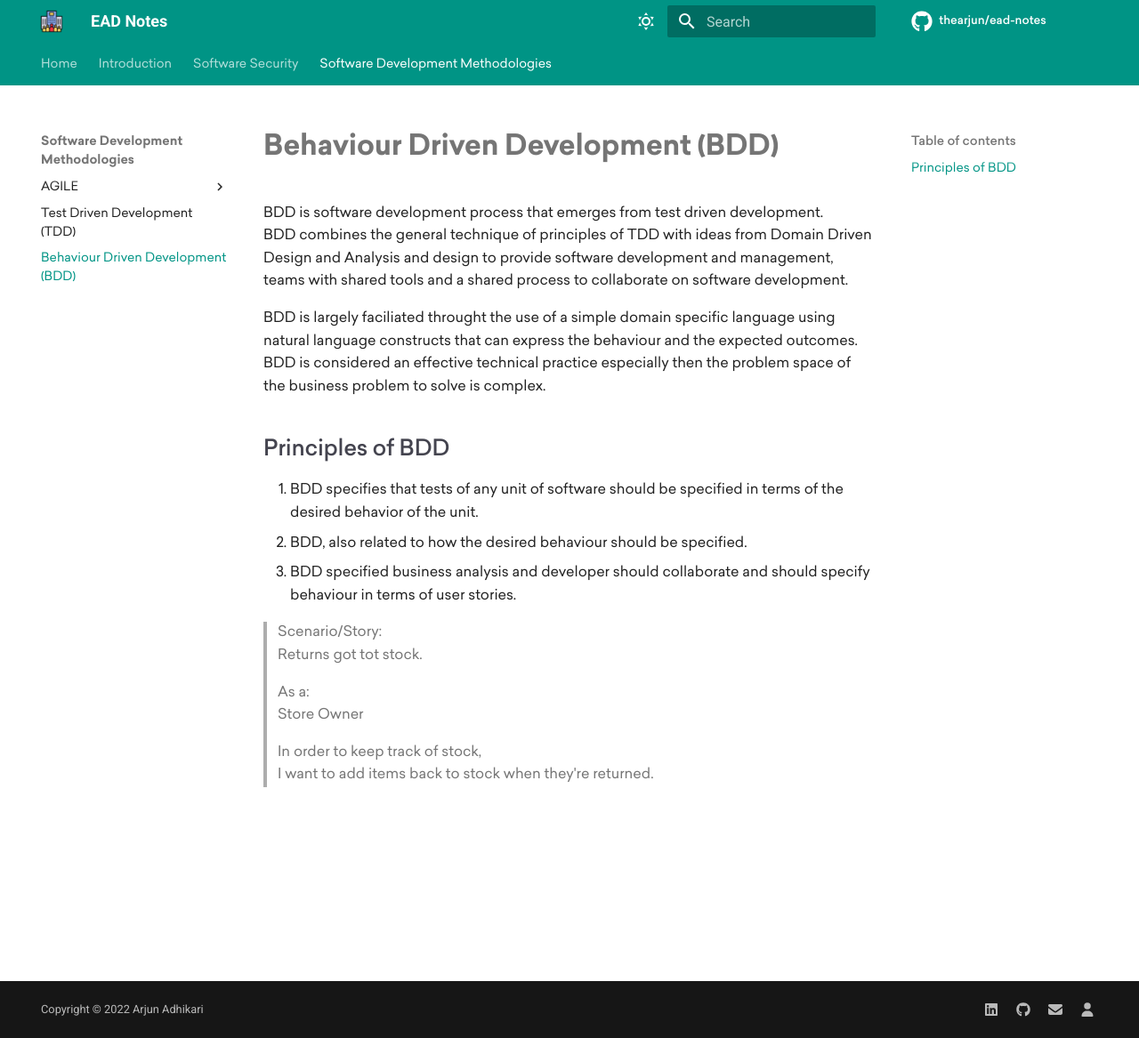
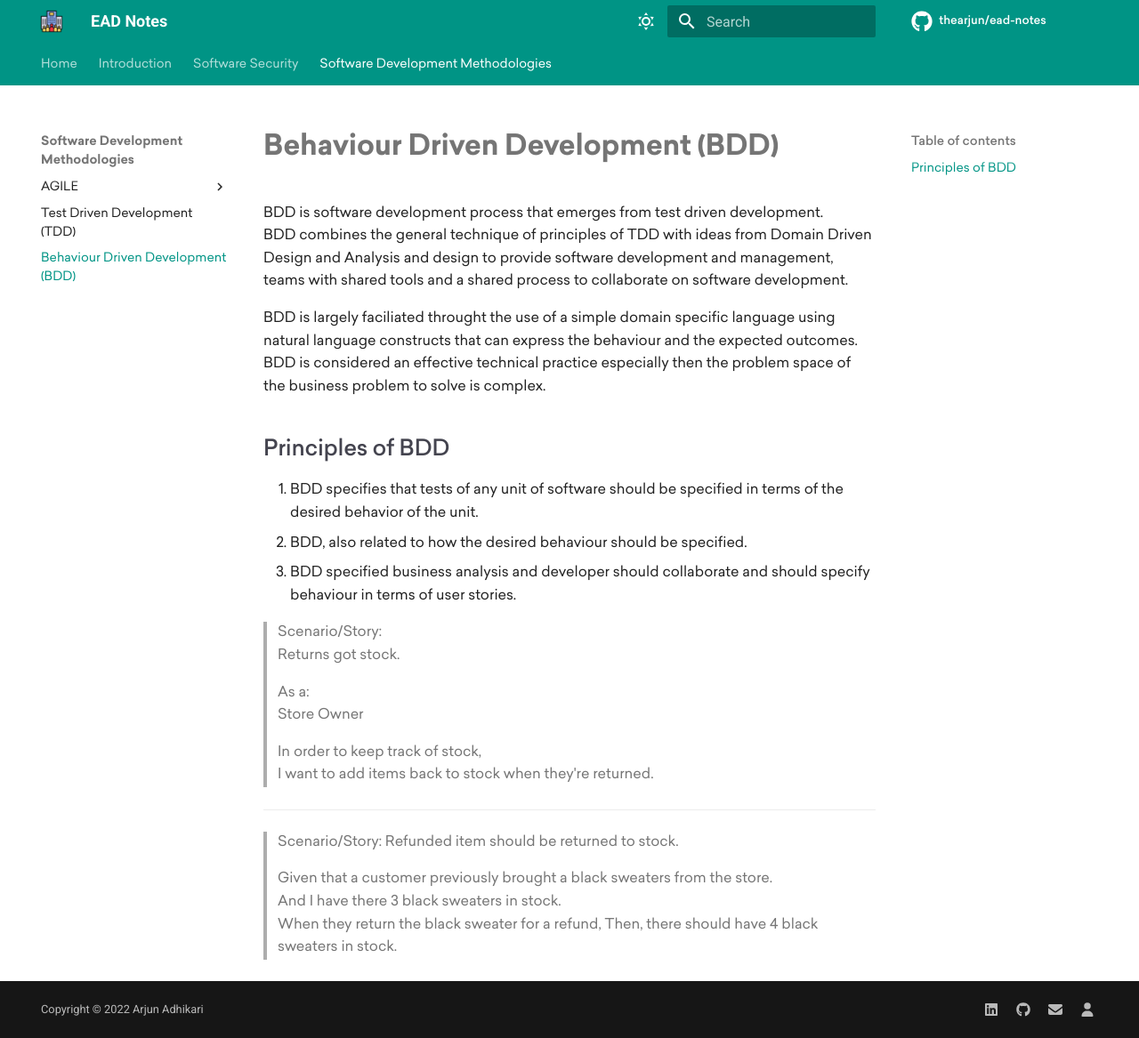
Before and after one commit to theArjun/ead-notes, an MkDocs documentation site: the page built from notes/software-development-methodologies/behaviour-driven-development.md, in a window 1280 px wide and 1167 px high. Shown: the whole window at 89% size. Built offline with MkDocs 1.6.1 and Material for MkDocs 9.7.7, drawn with Linux system fonts in a browser that asks for light colours; comment, search, counter and statistics services are not loaded.

Commit message:
Update BDD

```diff
--- a/mkdocs.yml
+++ b/mkdocs.yml
@@ -111,7 +111,7 @@ nav:
     - SQL Injection: software-security/sql-injection.md
   - Software Development Methodologies:
     - AGILE:
-      - software-development-methodologies/agile.md
+      - Principles: software-development-methodologies/agile.md
       - Methodologies : software-development-methodologies/agile-methodologies.md
     - Test Driven Development (TDD): software-development-methodologies/test-driven-development.md
     - Behaviour Driven Development (BDD): software-development-methodologies/behaviour-driven-development.md
--- a/notes/software-development-methodologies/behaviour-driven-development.md
+++ b/notes/software-development-methodologies/behaviour-driven-development.md
@@ -18,10 +18,19 @@ BDD is considered an effective technical practice especially then the problem sp
 
 
 > Scenario/Story:
-Returns got tot stock.
+Returns got stock.
 
 > As a:
 Store Owner
 
 > In order to keep track of stock,
 > I want to add items back to stock when they're returned.
+
+---
+
+> Scenario/Story:
+Refunded item should be returned to stock.
+
+> Given that a customer previously brought a black sweaters from the store.
+> And I have there 3 black sweaters in stock.
+> When they return the black sweater for a refund, Then, there should have 4 black sweaters in stock.
```
